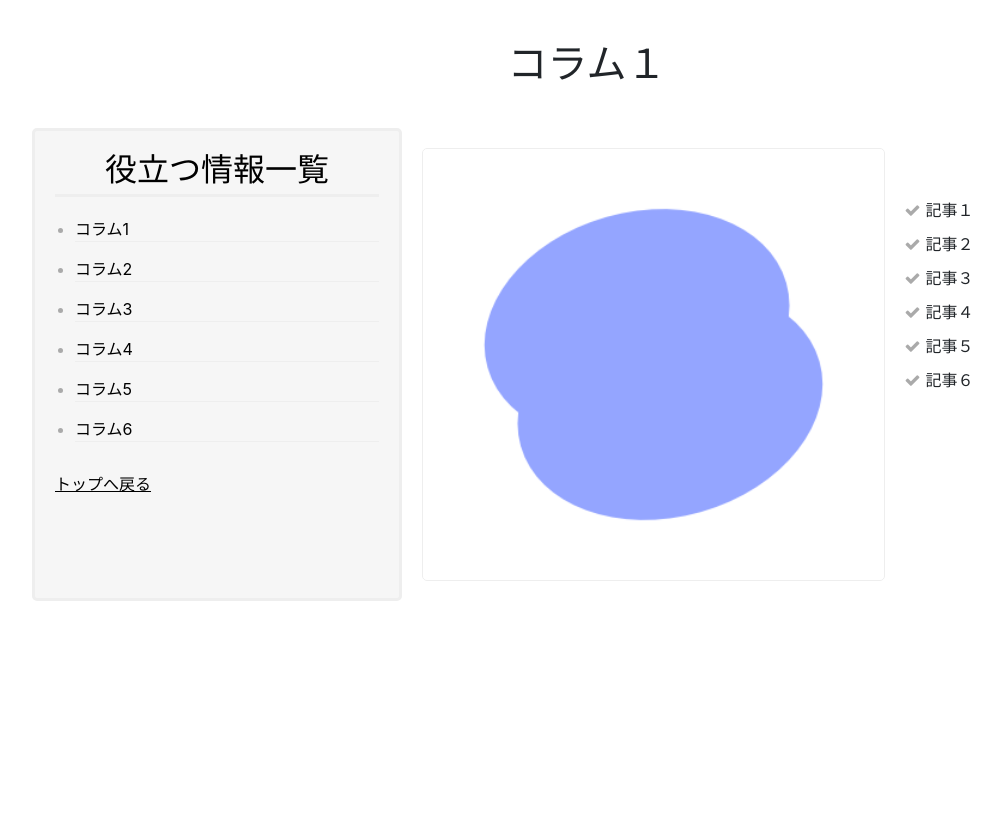
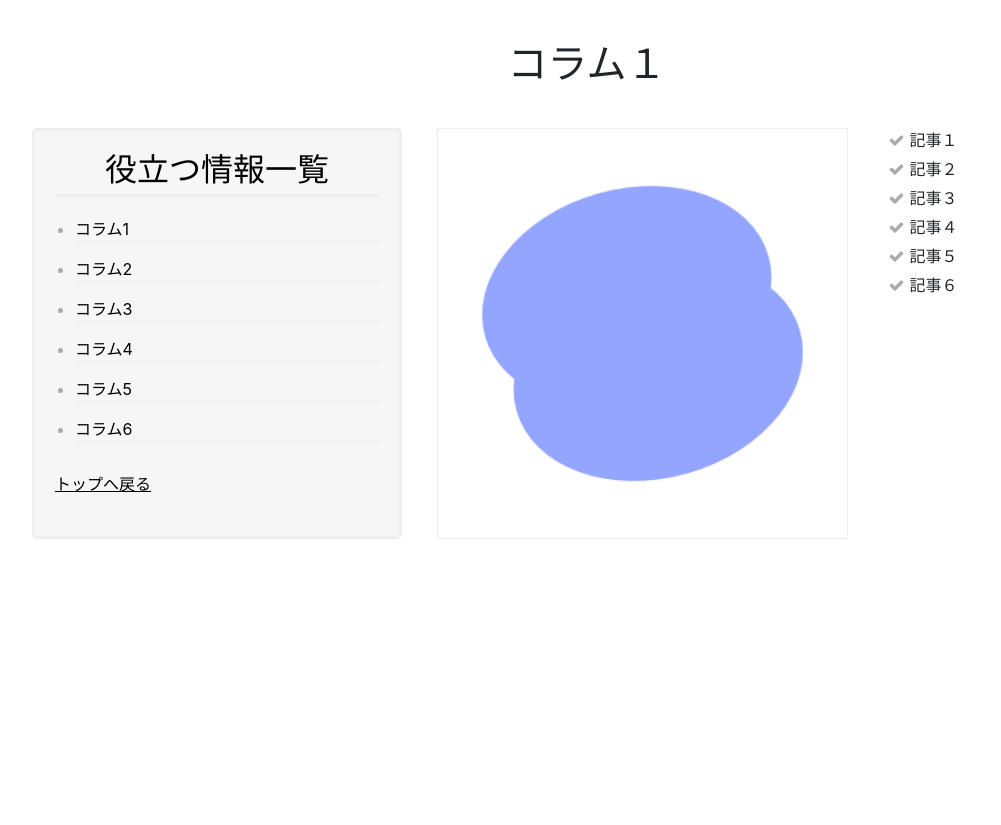
Before and after one commit to asa-leon/AsaLeonsWorks, a PHP site: page /column1.html in a window 1280 px wide. Shown: the part 80-905 px from the top of the page, without its empty margins (53-1054 px from the left). Run offline with PHP 8.4, Linux system fonts and the light colour scheme.

Commit message:
Edited CSS for column contents.

```diff
--- a/public/column-site/column1.html
+++ b/public/column-site/column1.html
@@ -52,8 +52,9 @@
 					<a href="./index.html" class="left-menu-to-top">トップへ戻る</a>
 				</nav>
 
-				<img class="col-md-5 col-sm-6" src="./images/cards/card_image_1.png" alt="">
-				<ul class="column-content-list col-md-3 col-sm-6">
+				<div class="column-content col-md-8 col-sm-12">
+					<img class="" src="./images/cards/card_image_1.png" alt="">
+					<ul class="column-content-list">
 						<li>記事１</li>
 						<li>記事２</li>
 						<li>記事３</li>
@@ -62,9 +63,7 @@
 						<li>記事６</li>
 					</ul>
 				</div>
-
-
-
+			</div>
 		</div>
 	</div>
 
--- a/public/column-site/css/main.css
+++ b/public/column-site/css/main.css
@@ -233,25 +233,23 @@ footer img {
     color: #000;
 }
 
-.column-page-wrapper img {
-    margin: 20px;
-    width: auto;
-    height: 100%;
+.column-content {
+    display: inline-flex;
+}
+
+.column-content img {
     border: 1px solid #eee;
-    border-radius: 5px;
-
+    margin: 0 20px;
 }
 
 .column-content-list {
-    margin-top: 30px;
-    margin-left: -40px;
-    padding: 30px;
-    text-align-last: left;
+    margin: 0 20px;
+    text-align: left;
     list-style-type: none;
 }
 
 .column-content-list li {
-    margin: 10px;
+    margin-bottom: 5px;
 }
 
 .column-content-list li::before {
```
Lines whose indentation alone changed are shown as unchanged.
